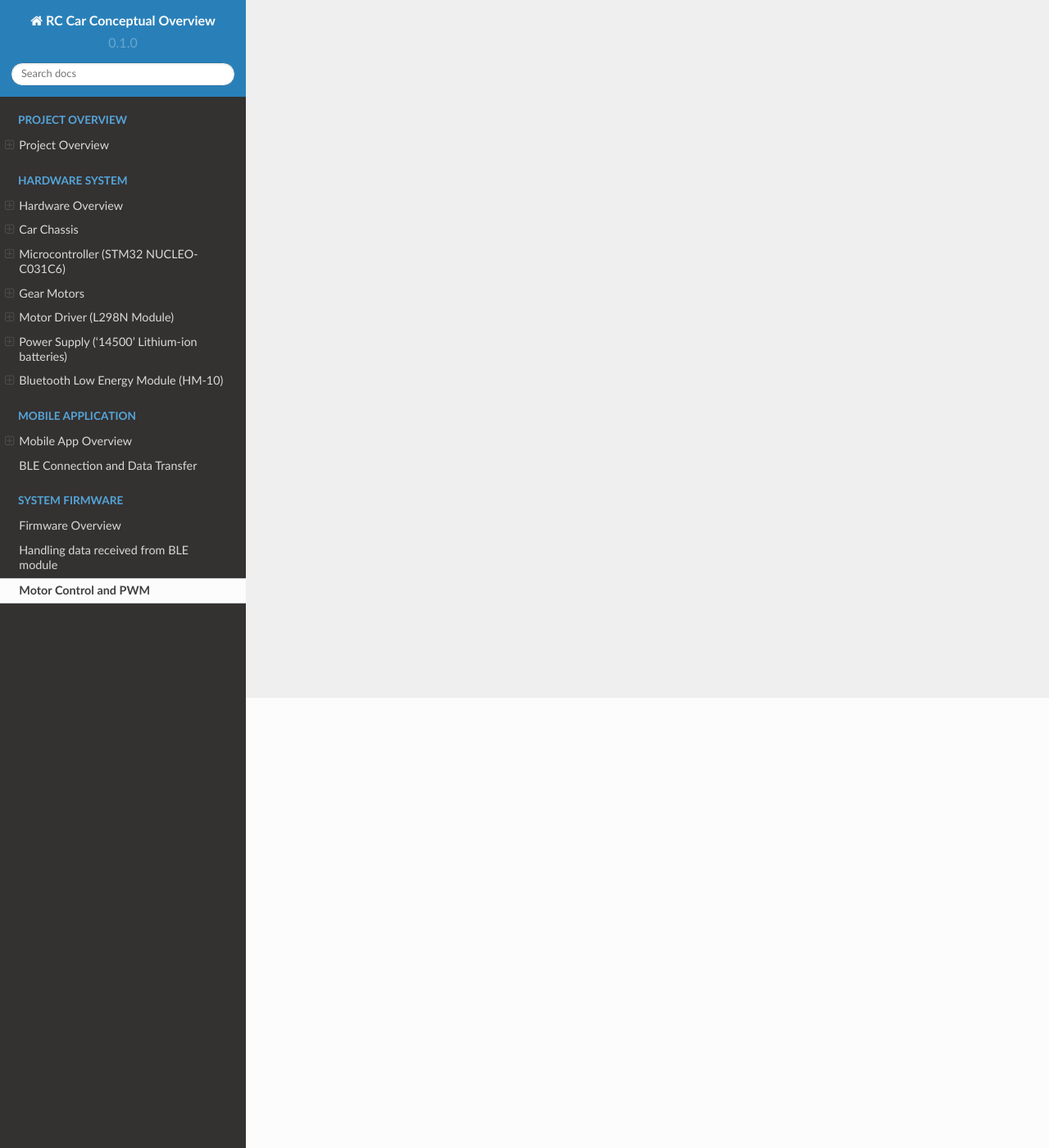
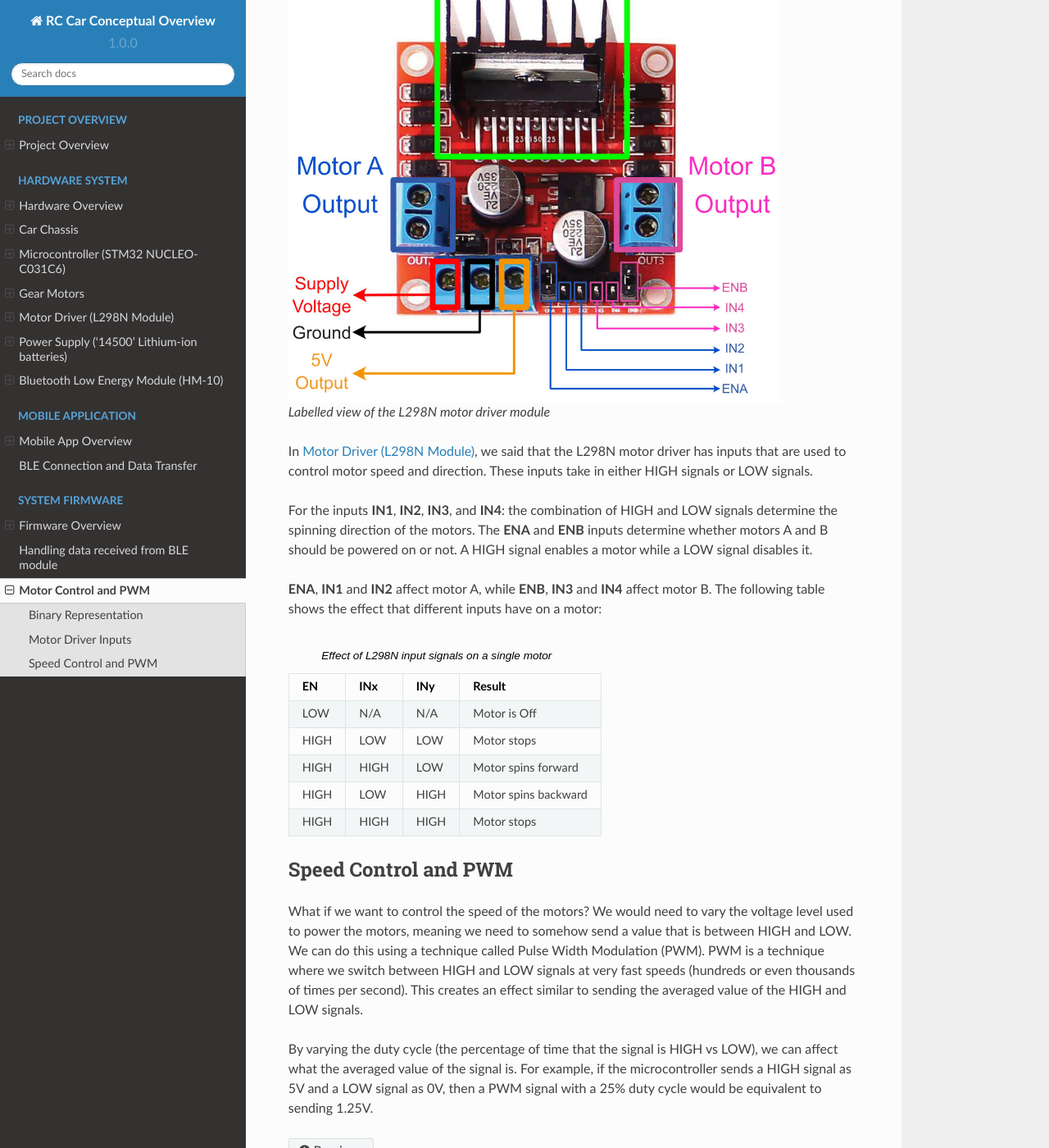
Before and after one commit to haplionheart/rc-car-doc, a Sphinx documentation site: the page built from docs/source/system-firmware/firmware-motor-control.rst, in a window 1280 px wide and 1400 px high, scrolled down 549 px. Shown: the whole window at 82% size. Built offline with Sphinx 7.4.7 and the Read the Docs theme 2.0.0, drawn with Linux system fonts in a browser that asks for light colours; some of the changed text lies outside the part shown.

Commit message:
-fleshed out firmware sections -changed version number in conf.py

```diff
--- a/docs/source/conf.py
+++ b/docs/source/conf.py
@@ -6,8 +6,8 @@
 copyright = '2024, Mthokozisi \'Hap\' Sibanda'
 author = 'Mthokozisi \'Hap\' Sibanda'
 
-release = '0.1'
-version = '0.1.0'
+release = '1.0'
+version = '1.0.0'
 
 # -- General configuration
 
--- a/docs/source/hardware-system/motor-driver.rst
+++ b/docs/source/hardware-system/motor-driver.rst
@@ -15,12 +15,12 @@
 L298N Module Description
 ------------------------
 
-Our example car uses an L298N motor driver module to control the two rear wheels. The L298N takes the following inputs:
-
 .. figure:: ../../../media/images/l298n-module-annotated.jpg
     :width: 600
 
     Labelled view of the L298N motor driver module
+
+Our example car uses an L298N motor driver module to control the two rear wheels. The L298N takes the following inputs:
 
 - ENA and ENB: ENA and ENB: these inputs determine whether motors A and B are enabled. They're also used to control the speed of the motors.
 - IN1 and IN2: these inputs control the direction of motor A
--- a/docs/source/system-firmware/firmware-motor-control.rst
+++ b/docs/source/system-firmware/firmware-motor-control.rst
@@ -2,3 +2,68 @@
 
 Motor Control and PWM
 =====================
+
+Binary Representation
+---------------------
+
+You might have heard that computers "think in 1s and 0s". What this means is that in computing, everything is represented as a series of HIGH signals (1s) and LOW signals (0s). In the context of digital electronics, a signal is a voltage level that is used to represent information. A LOW signal is typically a voltage close to 0V, while a HIGH signal is typically a voltage that is near the supply voltage of the microcontroller (usually around 3.3V or 5V). This representation of data as 1s and 0s is known as a binary representation.
+
+.. _motor_driver_inputs:
+
+Motor Driver Inputs
+-------------------
+
+.. figure:: ../../../media/images/l298n-module-annotated.jpg
+    :width: 600
+
+    Labelled view of the L298N motor driver module
+
+In :doc:`../hardware-system/motor-driver`, we said that the L298N motor driver has inputs that are used to control motor speed and direction. These inputs take in either HIGH signals or LOW signals.
+
+For the inputs **IN1**, **IN2**, **IN3**, and **IN4**: the combination of HIGH and LOW signals determine the spinning direction of the motors. The **ENA** and **ENB** inputs determine whether motors A and B should be powered on or not. A HIGH signal enables a motor while a LOW signal disables it.
+
+**ENA**, **IN1** and **IN2** affect motor A, while **ENB**, **IN3** and **IN4** affect motor B. The following table shows the effect that different inputs have on a motor:
+
+.. list-table:: Effect of L298N input signals on a single motor
+    :widths: auto
+    :header-rows: 1
+
+    *
+        - EN
+        - INx
+        - INy
+        - Result
+    *
+        - LOW
+        - N/A
+        - N/A
+        - Motor is Off
+    *
+        - HIGH
+        - LOW
+        - LOW
+        - Motor stops
+    *
+        - HIGH
+        - HIGH
+        - LOW
+        - Motor spins forward
+    *
+        - HIGH
+        - LOW
+        - HIGH
+        - Motor spins backward
+    *
+        - HIGH
+        - HIGH
+        - HIGH
+        - Motor stops
+
+.. _speed_control_and_pwm:
+
+Speed Control and PWM
+---------------------
+
+What if we want to control the speed of the motors? We would need to vary the voltage level used to power the motors, meaning we need to somehow send a value that is between HIGH and LOW. We can do this using a technique called Pulse Width Modulation (PWM). PWM is a technique where we switch between HIGH and LOW signals at very fast speeds (hundreds or even thousands of times per second). This creates an effect similar to sending the averaged value of the HIGH and LOW signals.
+
+By varying the duty cycle (the percentage of time that the signal is HIGH vs LOW), we can affect what the averaged value of the signal is. For example, if the microcontroller sends a HIGH signal as 5V and a LOW signal as 0V, then a PWM signal with a 25\% duty cycle would be equivalent to sending 1.25V.
```
Also changed, not shown: docs/source/system-firmware/firmware-data-transfer.rst (+11 -0 lines), docs/source/system-firmware/firmware-overview.rst (+17 -0 lines).
